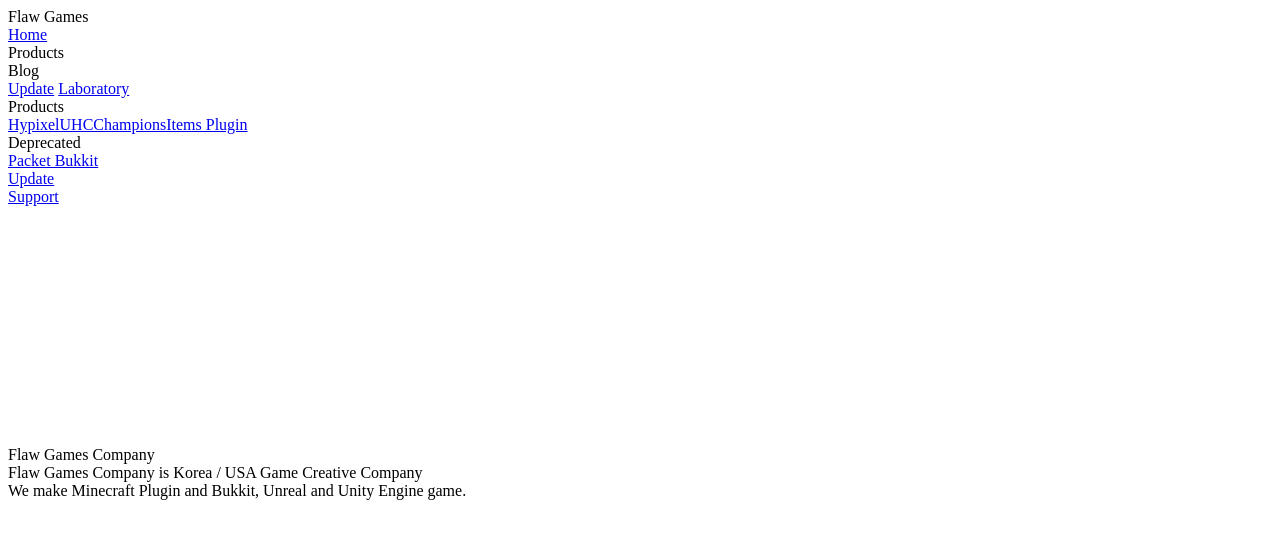
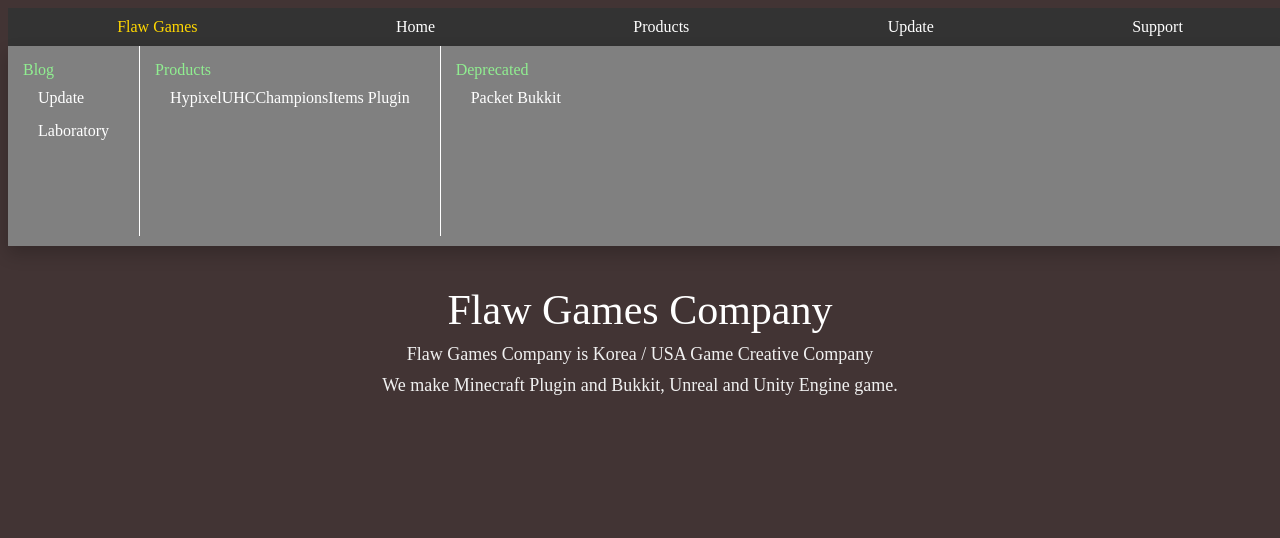
Before and after one commit to MinecraftUserHAN1110/flawgames.github.io, a plain HTML site: page index.html in a window 1280 px wide. Both pictures are taken after a click on the element "Flaw Games". Drawn offline with Linux system fonts and the light colour scheme.

Commit message:
Update style.css

```diff
--- a/style.css
+++ b/style.css
@@ -1,46 +1,169 @@
-.navbar {
-    overflow: hidden;
-    background-color: #333;
-    display: flex; /* flexbox를 사용해 아이템들을 같은 라인에 정렬 */
+#topNav {
+    width: 100%; /* 네비게이션 바를 전체 너비로 설정 */
+    display: flex;
+    justify-content: space-around;
     align-items: center;
+    background-color: #333; /* 네비게이션 바 색상 설정 */
+    padding: 10px;
+    position: relative; /* 드롭다운의 포지셔닝 기준점 설정 */
 }
 
-.navbar a {
-    display: block;
-    color: white;
-    text-align: center;
-    padding: 14px 16px;
-    text-decoration: none;
-    line-height: 50px;
+.nav-link {
+    display: inline-block;
+    /* 너비 설정 제거 */
 }
 
-.dropdown {
-    position: relative; /* 드롭다운 메뉴의 위치 기준점 설정 */
+/* 드롭다운 애니메이션 정의 */
+@keyframes slideDown {
+    from {
+        opacity: 0;
+        transform: translateY(-20px);
+    }
+    to {
+        opacity: 1;
+        transform: translateY(0);
+    }
 }
 
-.dropdown .dropdown-content {
+.dropdown-content {
     display: none;
     position: absolute;
-    left: 0; /* 드롭다운 메뉴의 좌측 정렬 */
-    top: 100%; /* 드롭다운 메뉴가 상위 메뉴 아래에 위치하도록 설정 */
-    background-color: #f9f9f9;
-    min-width: 160px;
+    left: 0;
+    right: 0;
+    width: 100vw; /* 뷰포트 너비 전체 사용 */
+    background-color: #333; /* 드롭다운 메뉴의 배경 색상 */
+    color: white; /* 드롭다운 메뉴의 텍스트 색상 */
     box-shadow: 0px 8px 16px 0px rgba(0,0,0,0.2);
     z-index: 1;
+    top: 100%; /* 네비게이션 바 바로 아래 위치 */
+    /* 애니메이션 초기 상태 설정 */
+    opacity: 0;
+    transform: translateY(-20px);
+    height: 200px; /* 원하는 높이로 설정 */
+    overflow: auto; /* 내용이 넘칠 경우 스크롤바 표시 */
 }
 
-.dropdown .dropdown-content a {
-    color: black;
-    padding: 12px 16px;
+.dropdown-content.show {
+    display: block;
+    /* 애니메이션 적용 */
+    animation: slideDown 0.5s ease forwards;
+}
+
+.dropdown-content a {
+    color: white;
+    padding: 5px 20px; /* 상하 패딩을 늘립니다 */
     text-decoration: none;
     display: block;
-    text-align: left;
 }
 
-.dropdown .dropdown-content a:hover {
-    background-color: #ddd;
+.nav-link a, .dropdown-content a {
+    color: white;
+    text-decoration: none;
+    font-size: 16px;
 }
 
-.dropdown:hover .dropdown-content {
-    display: block;
+.dropdown-content a:not(:last-child) {
+    margin-bottom: 5px; /* 항목 사이의 마진을 줄입니다 */
 }
+
+.nav-link a:hover, .dropdown-content a:hover {
+    color: #ddd;
+}
+
+.nav-header {
+    color: gold;
+}
+
+.dropdown-section {
+    display: flex; /* Flexbox를 사용하여 항목을 수평으로 배치 */
+    align-items: flex-start; /* 세로 시작 지점 정렬 */
+    margin-bottom: 10px; /* 섹션 간 여백 설정 */
+}
+
+.dropdown-description {
+    background-color: grey; /* 배경 색상 설정 */
+    color: lightgreen; /* 글자 색상 설정 */
+    padding: 5px; /* 패딩 설정 */
+    margin-right: 10px; /* 오른쪽 여백 설정 */
+    flex-shrink: 0; /* Flex 항목 축소 방지 */
+}
+
+.dropdown-items {
+    display: flex; /* Flexbox를 사용하여 항목을 수직으로 배치 */
+    flex-direction: column; /* 항목을 수직 방향으로 배치 */
+}
+
+.dropdown-content {
+    display: none;
+    position: absolute;
+    left: 0;
+    right: 0;
+    background-color: grey; /* 전체 배경을 회색으로 설정 */
+    /* 나머지 스타일 유지 */
+}
+
+.dropdown-content.show {
+    display: flex; /* 드롭다운을 표시하고 수평으로 배치 */
+}
+
+.dropdown-section {
+    display: flex; /* 각 섹션을 수평으로 배치 */
+    flex-direction: column; /* 섹션 내 항목을 수직으로 배치 */
+    padding: 10px; /* 섹션별 패딩 */
+    border-right: 1px solid white; /* 오른쪽 경계선 설정 */
+    align-items: flex-start; /* 항목 정렬 */
+}
+
+.dropdown-section:last-child {
+    border-right: none; /* 마지막 섹션의 경계선 제거 */
+}
+
+.nav-link a, .nav-link a:link, .nav-link a:visited, .nav-link a:hover, .nav-link a:active {
+    color: white; /* 모든 상태에 대해 흰색 적용 */
+    text-decoration: none;
+    font-size: 16px;
+}
+
+.dropdown-content a, .dropdown-content a:link, .dropdown-content a:visited, .dropdown-content a:hover, .dropdown-content a:active {
+    color: white; /* 드롭다운 내 링크도 동일하게 적용 */
+}
+
+.nav-text {
+    color: white; /* 흰색으로 설정 */
+    /* 필요한 경우 추가 스타일 */
+}
+
+body {
+    background-color: rgb(66, 52, 52);;
+}
+
+.page-title {
+    text-align: center; /* 텍스트 중앙 정렬 */
+    color: white; /* 텍스트 색상 흰색으로 설정 */
+    font-size: 42px; /* 폰트 크기 설정 */
+    margin-top: 20px;
+}
+
+.page-description {
+    text-align: center; /* 텍스트 중앙 정렬 */
+    color: #f0f0f0; /* 색상 설정, 원하는 색상으로 변경 가능 */
+    font-size: 18px; /* 폰트 크기 설정 */
+    margin-top: 10px; /* 상단 여백 설정 */
+    /* 필요에 따라 추가 스타일 설정 */
+}
+
+.page-specificaton {
+    border-top: 3px solid white;
+    text-align: center;
+    color: lightblue;
+    font-size: 38px;
+    margin-top: 120px;
+    padding: 50px;
+}
+
+.page-specificaton-details {
+    text-align: left;
+    color: white;
+    font-size: 26px;
+    padding-top: 5px;
+}
```
